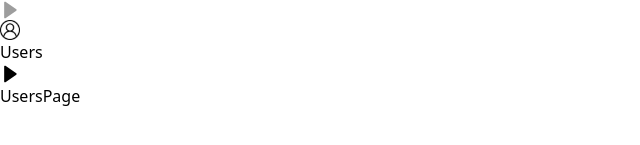
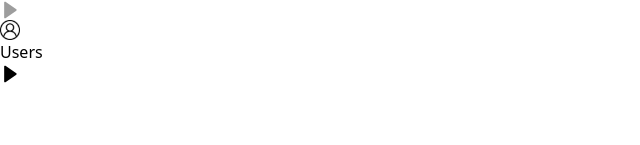
Before and after one commit to AvinashChandavar7/digital_flake_assessment, a React (Vite) app in the folder frontend/: page /users in a window 1280 px wide. Shown: the part 199-344 px from the top of the page, without its empty margins (0-640 px from the left). Built offline with nearby package versions, Linux system fonts and the light colour scheme.

Commit message:
fix ui : fix shadow part

```diff
--- a/frontend/src/layouts/Layout.tsx
+++ b/frontend/src/layouts/Layout.tsx
@@ -14,7 +14,10 @@ const Layout: React.FC<LayoutProps> = ({ children }) => {
         <LeftSidebar />
 
         <section className="flex-1 w-full min-h-full pt-24 sm:px-5">
-          {children}
+          <div className="w-full h-[98%] border-x  border-b rounded-lg shadow-xl">
+
+            {children}
+          </div>
         </section>
 
       </div>
--- a/frontend/src/pages/UsersPage.tsx
+++ b/frontend/src/pages/UsersPage.tsx
@@ -2,7 +2,9 @@ import React from 'react'
 
 const UsersPage: React.FC = () => {
   return (
-    <div>UsersPage</div>
+    <div>
+
+    </div>
   )
 }
 
```
